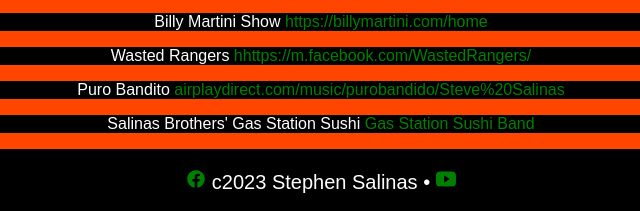
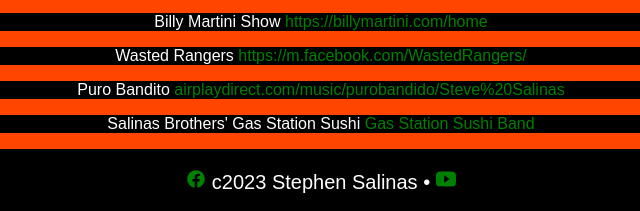
Before and after one commit to stephensalinas888/stephensalinas.com, a plain HTML site: page page3.html in a window 1280 px wide. Shown: the part 673-884 px from the top of the page, 319-959 px from the left. Drawn offline with nearby package versions, Linux system fonts and the light colour scheme.

Commit message:
Add files via upload

```diff
--- a/page3.html
+++ b/page3.html
@@ -218,7 +218,7 @@ footer {
 
 </p>
     <p>Wasted Rangers
-    <a href="https://m.facebook.com/WastedRangers/" target="_blank">hhttps://m.facebook.com/WastedRangers/</a>
+    <a href="https://m.facebook.com/WastedRangers/" target="_blank">https://m.facebook.com/WastedRangers/</a>
 </p>
     <p>
     	Puro Bandito
```
